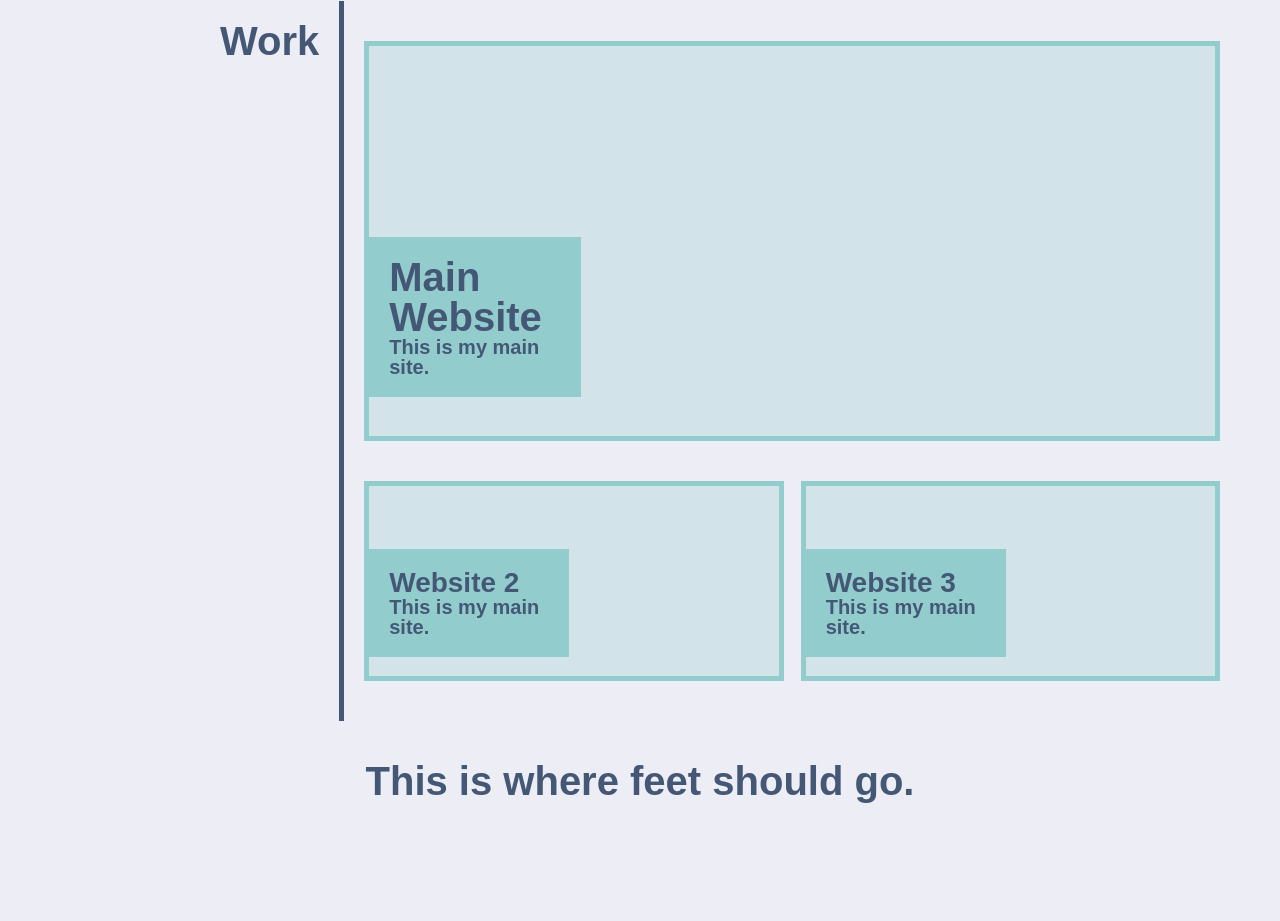
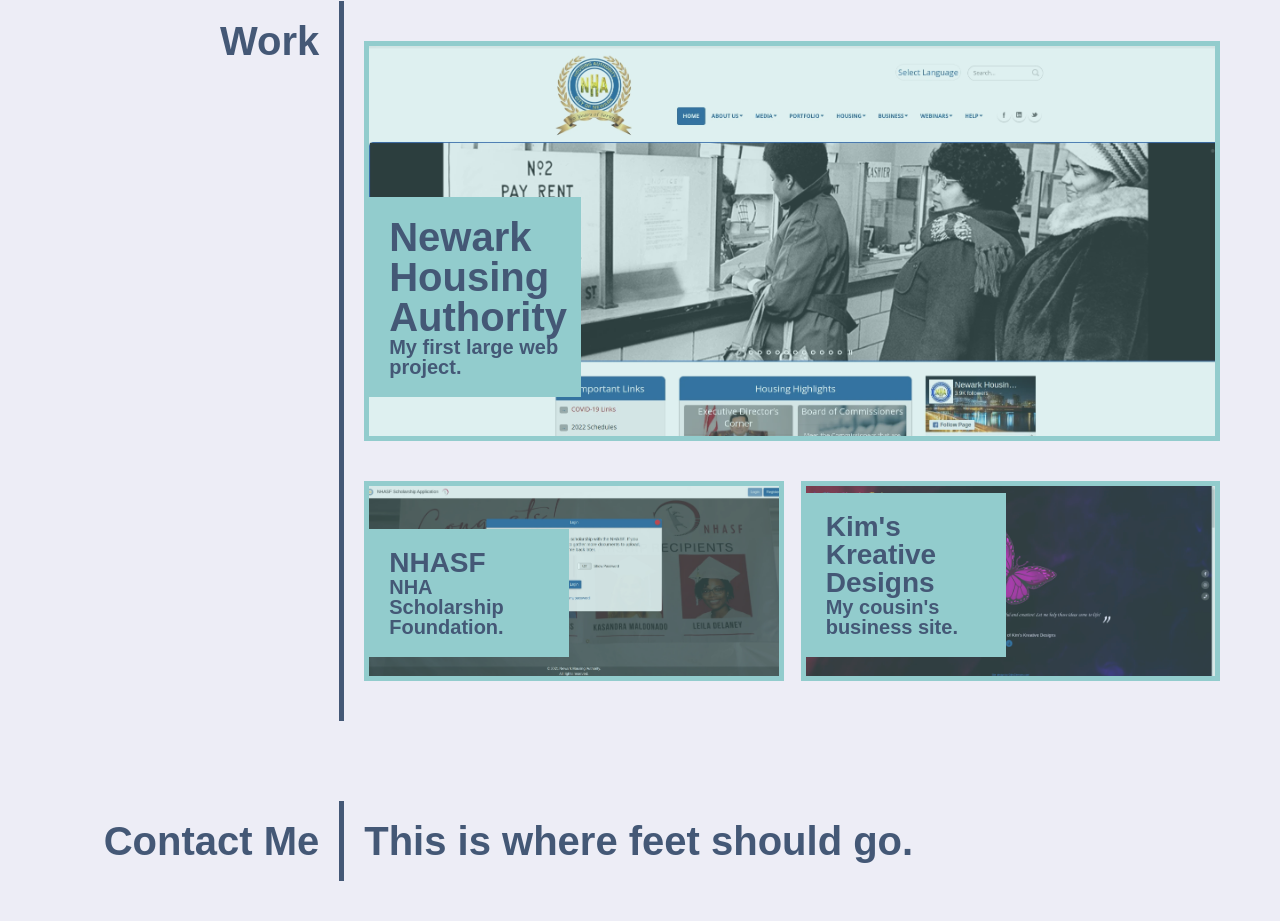
Before and after one commit to odisclemons/02-professional-portfolio, a plain HTML site: page index.html in a window 1280 px wide. Shown: the part 752-1673 px from the top of the page. Before the commit the page ends 1555 px from the top, so only its background shows below. Drawn offline with Linux system fonts and the light colour scheme.

Commit message:
added portfolio images made gallery-box background styles

```diff
--- a/assets/css/style.css
+++ b/assets/css/style.css
@@ -105,6 +105,9 @@ section {
   border: 5px solid var(--mainColor);
   position: relative;
   margin: 1rem 0;
+  background-size: cover;
+  background-position: top;
+  background-repeat: no-repeat;
 }
 
 .gallery-box-lg {
--- a/index.html
+++ b/index.html
@@ -55,27 +55,36 @@
         <div class="section-heading"><h1>Work</h1></div>
         <div class="section-content">
           <!-- gallery-boxes -->
-          <div class="gallery-box gallery-box-lg">
+          <div
+            class="gallery-box gallery-box-lg"
+            style="background-image: url(./assets/images/nha.webp)"
+          >
             <div class="green-cover"></div>
             <div class="gallery-box-label">
-              <h1>Main Website</h1>
-              <h5>This is my main site.</h5>
+              <h1>Newark Housing Authority</h1>
+              <h5>My first large web project.</h5>
             </div>
           </div>
 
-          <div class="gallery-box gallery-box-sm">
+          <div
+            class="gallery-box gallery-box-sm"
+            style="background-image: url(./assets/images/nhasf2.webp)"
+          >
             <div class="green-cover"></div>
             <div class="gallery-box-label">
-              <h1>Website 2</h1>
-              <h5>This is my main site.</h5>
+              <h1>NHASF</h1>
+              <h5>NHA Scholarship Foundation.</h5>
             </div>
           </div>
 
-          <div class="gallery-box gallery-box-sm">
+          <div
+            class="gallery-box gallery-box-sm"
+            style="background-image: url(./assets/images/kkd.webp)"
+          >
             <div class="green-cover"></div>
             <div class="gallery-box-label">
-              <h1>Website 3</h1>
-              <h5>This is my main site.</h5>
+              <h1>Kim's Kreative Designs</h1>
+              <h5>My cousin's business site.</h5>
             </div>
           </div>
 
@@ -85,7 +94,12 @@
     </main>
 
     <footer>
-      <h1>This is where feet should go.</h1>
+      <section>
+        <div class="section-heading"><h1>Contact Me</h1></div>
+        <div class="section-content">
+          <h1>This is where feet should go.</h1>
+        </div>
+      </section>
     </footer>
   </body>
 </html>
```
Also changed, not shown: assets/images/kkd.webp (added), assets/images/nha.webp (added), assets/images/nhasf.webp (added), assets/images/nhasf2.webp (added).
